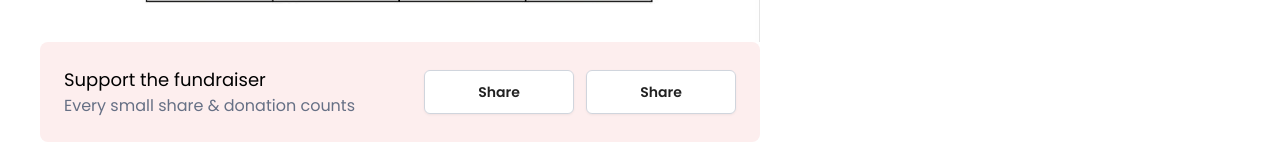
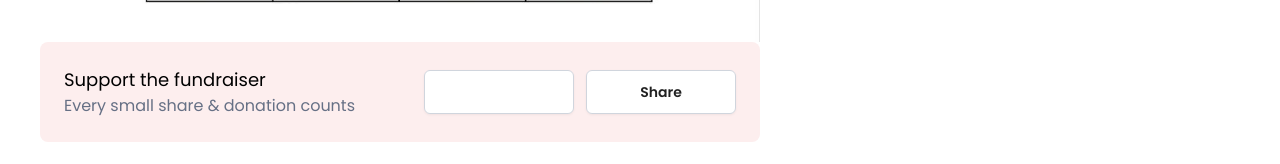
Before and after one commit to baidargul/give-do, a Next.js app: page /fundraisers in a window 1280 px wide. Shown: the part 1715-1879 px from the top of the page. Built offline with nearby package versions, Linux system fonts and the light colour scheme.

Commit message:
fixed UI bugs

```diff
--- a/app/(routes)/components/Footer.tsx
+++ b/app/(routes)/components/Footer.tsx
@@ -6,7 +6,7 @@ type Props = {}
 
 const Footer = (props: Props) => {
     return (
-        <div className='bg-site-bg-footer px-4 tablet:px-40 pt-8 pb-14 tablet:pb-26 mt-16'>
+        <div className='bg-site-bg-footer px-4 tablet:px-40 pt-8 pb-24 tablet:pb-26 mt-16'>
             <Links />
             <Disclaimer />
             <div className='w-full h-[1px] bg-site-bg-redHighlight/30'></div>
--- a/app/(routes)/fundraisers/components/DonateSection/Section.tsx
+++ b/app/(routes)/fundraisers/components/DonateSection/Section.tsx
@@ -23,7 +23,7 @@ const DonateSection = (props: Props) => {
 
     return (
         <div>
-            <div className={`bg-white p-3 w-full bottom-0 left-0 fixed z-[200] ${giveNowButtonVisibility && "hidden"}`} style={{ boxShadow: "0px -4px 10px 0px rgba(0, 0, 0, 0.16)" }}>
+            <div className={`bg-white p-3 w-full bottom-0 left-0 fixed z-[200] ${giveNowButtonVisibility && "hidden"} tablet:hidden`} style={{ boxShadow: "0px -4px 10px 0px rgba(0, 0, 0, 0.16)" }}>
                 <BtnShare caption='Give Now' red />
             </div>
             <div className='p-4 tablet:p-[32px] sticky top-12 tablet:border tablet:drop-shadow-lg bg-white tablet:rounded-2xl'>
--- a/app/(routes)/fundraisers/components/SupportTheFundRaiser/SupportSection.tsx
+++ b/app/(routes)/fundraisers/components/SupportTheFundRaiser/SupportSection.tsx
@@ -13,7 +13,7 @@ const SupportSection = (props: Props) => {
                 </div>
                 <div className='tablet:flex tablet:gap-3'>
                     <div className='mt-3 tablet:mt-0'>
-                        <BtnShare />
+                        <BtnShare red caption='Give Now' />
                     </div>
                     <div className='mt-3 tablet:mt-0'>
                         <BtnShare />
```
